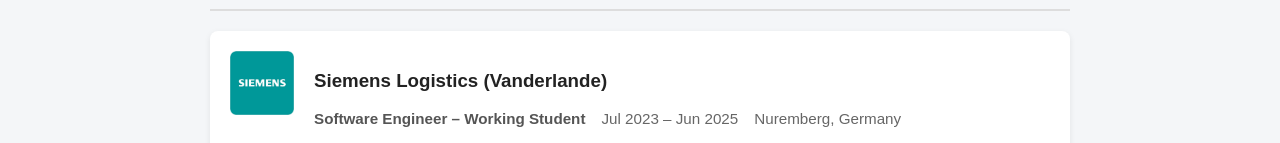
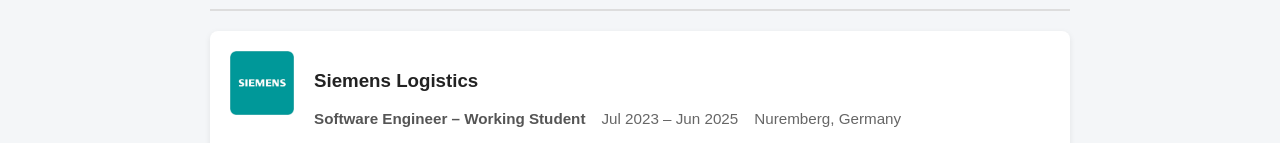
Before and after one commit to arnold-abraham/arnold-abraham.github.io, a plain HTML site: page index.html in a window 1280 px wide. Shown: the part 561-704 px from the top of the page. Drawn offline with Linux system fonts and the light colour scheme.

Commit message:
Update job title

```diff
--- a/index.html
+++ b/index.html
@@ -35,7 +35,7 @@
   <div class="card experience-card">
     <img src="assets/img/siemens.png" alt="Siemens Logo" class="company-logo"/>
     <div>
-      <h3>Siemens Logistics (Vanderlande)</h3>
+      <h3>Siemens Logistics</h3>
       <div class="meta-row">
         <span class="role">Software Engineer – Working Student</span>
         <span class="dates">Jul 2023 – Jun 2025</span>
```
